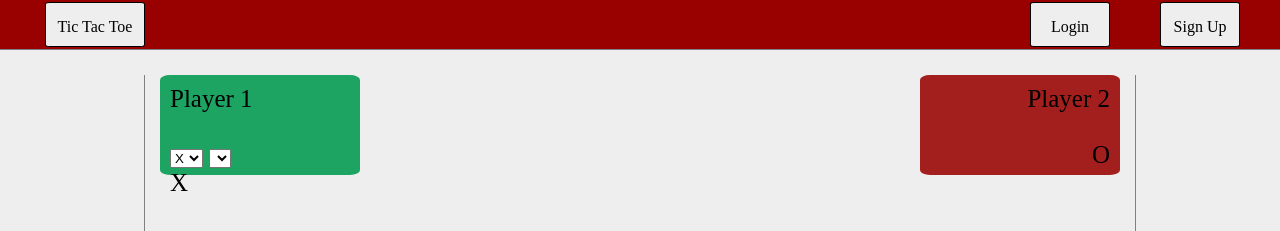
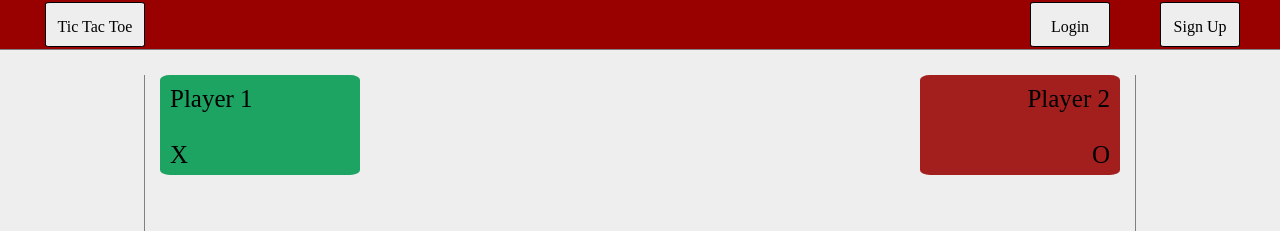
Before and after one commit to philschoof/tic-tac-toe, a website built with webpack: page index.html in a window 1280 px wide. Shown: the top 231 px of the page. Built offline with nearby package versions, Linux system fonts and the light colour scheme.

Commit message:
Remove preferences until Ajax calls are complete

```diff
--- a/index.html
+++ b/index.html
@@ -21,20 +21,6 @@
               <span class="player1-user-name"></span>
               <br>
               <br>
-              <form id="player1-preferences">
-                  <select name="player1-symbol" id="player1-symbol">
-                    <option value="X">X</option>
-                    <option value="O">O</option>
-                    <option value="#">#</option>
-                    <option value="*">*</option>
-                  </select>
-                  <select name="player1-color" id="player1-color">
-                    <option value="$color-choice-green"><div class="color-sample green-sample"></div></option>
-                    <option value="$color-choice-red"><div class="color-sample red-sample"></div></option>
-                    <option value="$color-choice-blue"><div class="color-sample blue-sample"></div></option>
-                    <option value="$color-choice-purple"><div class="color-sample purple-sample"></div></option>
-                  </select>
-                </form>
               <span class="player1-symbol">
               </span>
             </div>
```
